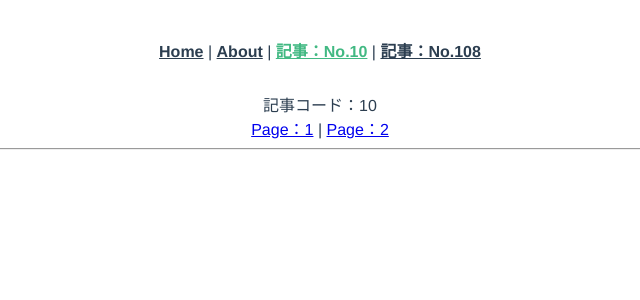
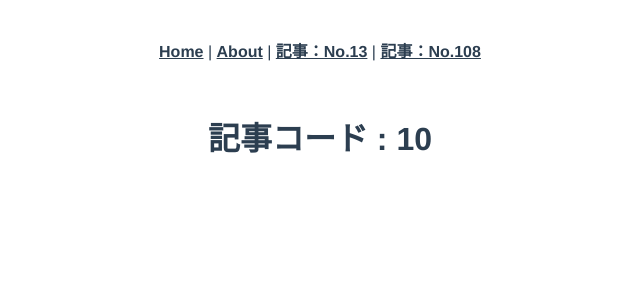
Before and after one commit to uni51/vue-practice-dev-ch08-router, a Vue app: page /article/10 in a window 1280 px wide. Shown: the top 300 px of the page, without its empty margins (320-960 px from the left). Built offline with nearby package versions, Linux system fonts and the light colour scheme.

Commit message:
8-4-3 ルート遷移時に処理を挟む 〜 ナビゲーションガード

```diff
--- a/src/App.vue
+++ b/src/App.vue
@@ -3,7 +3,7 @@
     <div id="nav">
       <router-link to="/">Home</router-link> |
       <router-link to="/about">About</router-link> |
-      <router-link to="/article/10">記事：No.10</router-link> |
+      <router-link to="/article/13">記事：No.13</router-link> |
       <router-link to="/article/108">記事：No.108</router-link>
     </div>
     <router-view/>
--- a/src/components/Article.vue
+++ b/src/components/Article.vue
@@ -1,18 +1,40 @@
 <template>
-<div>
-    <div>記事コード：{{ aid }}</div>
-        <span><router-link v-bind:to="'/article/'+ aid + '/pages/1'">
-            Page：1</router-link></span> |
-        <span><router-link v-bind:to="'/article/'+ aid + '/pages/2'">
-            Page：2</router-link></span>
-    <hr />
-    <router-view />
-</div>
+  <div class="about">
+    <h1>記事コード : {{ aid }}</h1>
+  </div>
 </template>
 
+
 <script>
+// ナビゲーションガードを定義
+let timeGuard = function(to, from, next) {
+  // 有効期限を設定
+  let data = {
+    13: new Date(2019, 12, 30),
+    108: new Date(2018, 10, 30)
+  }
+
+  // 移動先のaid値から有効期限を取得
+  let limit = data[to.params.aid] ?
+    data[to.params.aid] : new Date(2999, 12, 31)
+  // 現在日時
+  let current = new Date();
+  // 有効期限内であれば、そのまま記事を表示
+  if (limit && limit.getTime() > current.getTime()) {
+    next()
+  // さもなくば移動をキャンセル
+  } else {
+    window.alert('記事の公開期限が過ぎています。')
+    next(false)
+    //next(new Error('Error is occured.'))
+  }
+}
+
 export default {
   name: 'Article',
+  // ナビゲーションガードを紐付け
+  beforeRouteEnter: timeGuard,
+  beforeRouteUpdate: timeGuard,
   props: {
     aid: String
   }
--- a/src/components/Page.vue
+++ /dev/null
@@ -1,11 +0,0 @@
-<template>
-  <div>{{ page_num }} ページ</div>
-</template>
-
-<script>
-export default {
-  props: {
-    page_num: String
-  }
-}
-</script>
--- a/src/router.js
+++ b/src/router.js
@@ -2,7 +2,6 @@ import Vue from 'vue'
 import Router from 'vue-router'
 import Home from './views/Home.vue'
 import Article from './components/Article.vue'
-import Page from './components/Page.vue'
 
 // Vue Routerを有効化
 Vue.use(Router)
@@ -26,15 +25,7 @@ export default new Router({
       path: '/article/:aid',
       name: 'article',
       component: Article,
-      props: true,
-      children: [
-        {
-          path: 'pages/:page_num',
-          name: 'page',
-          component: Page,
-          props: true,
-        }
-      ]
+      props: true
     }
   ]
 })
```
